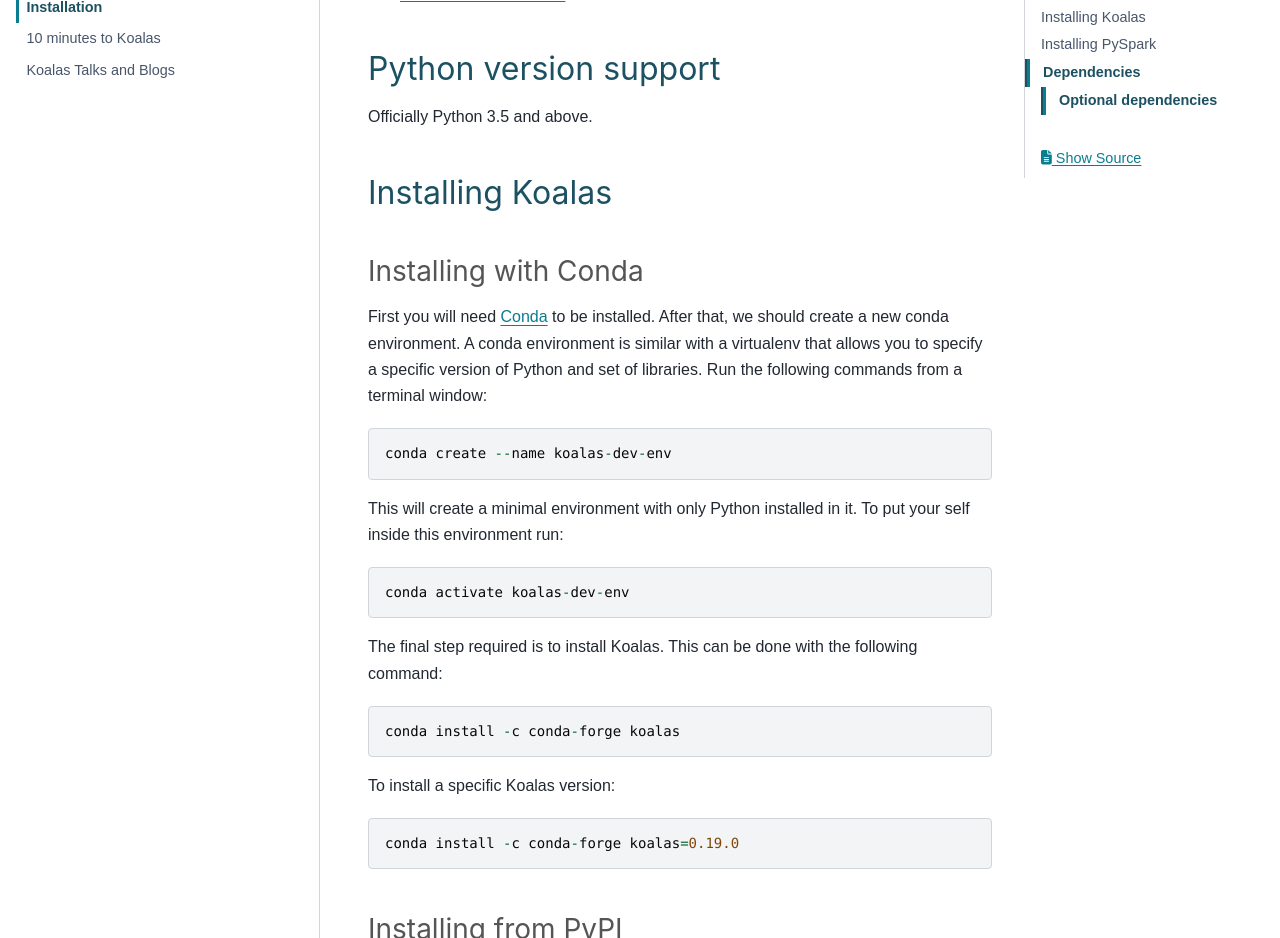
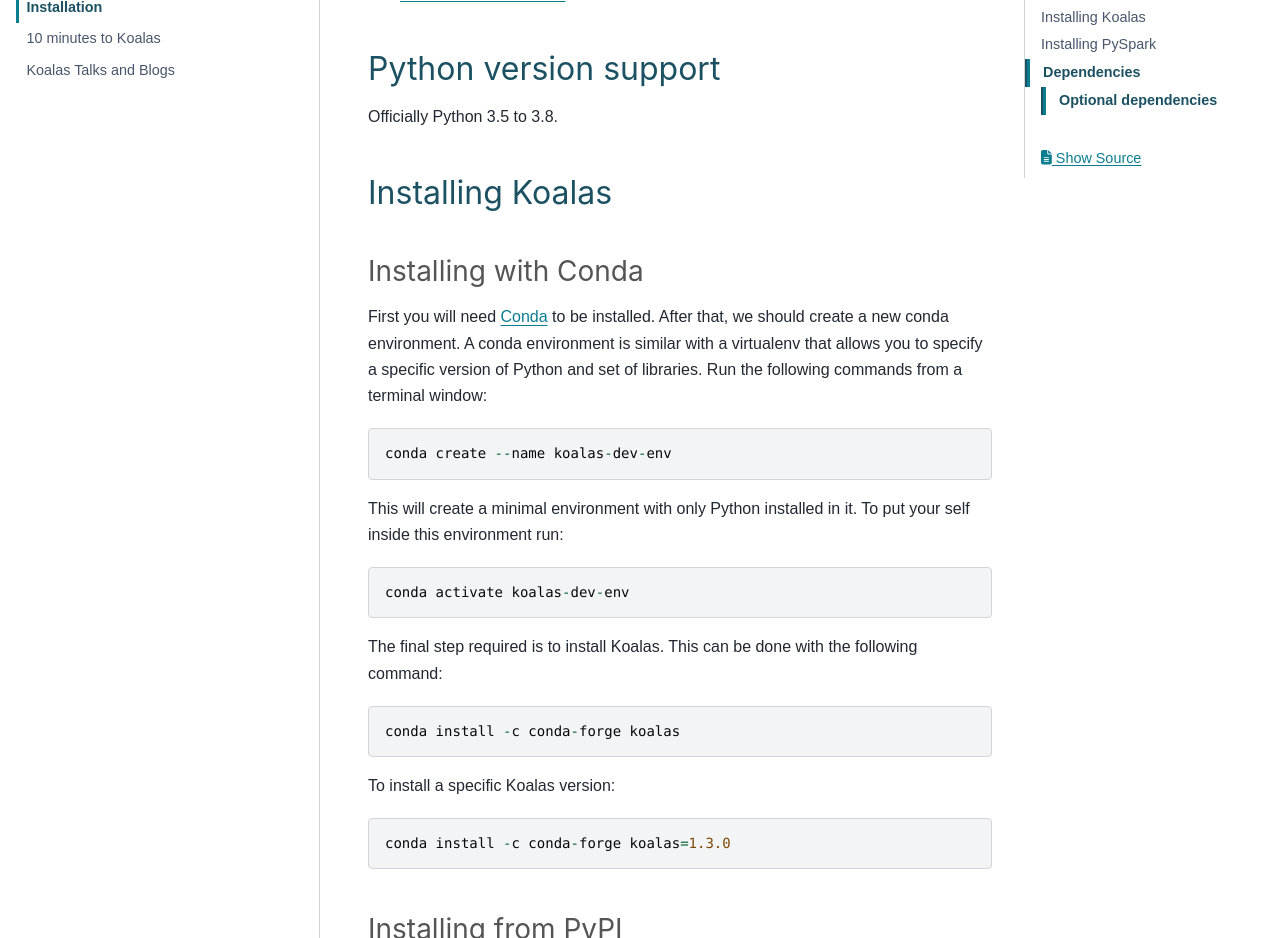
Before and after one commit to rising-star92/databricks-koalas, a Sphinx documentation site: the page built from docs/source/getting_started/install.rst, in a window 1280 px wide and 1400 px high, scrolled down 406 px. Shown: the part 152-1090 px from the top of the window. Built offline with Sphinx 7.4.7 and the PyData theme 0.15.4, drawn with Linux system fonts in a browser that asks for light colours; pages that are not in the unit, such as notebooks, are missing from menus; the version number is read from the project's files by our own code.

Commit message:
Fix supported Python version to docs (#1861)
This PR proposes:
- Fix supported Python version from `Python 3.5 and above` to `Python 3.5 to 3.8` since we doesn't support Python 3.9 yet.
- Fix Koalas version in installation guide from `0.19.0` to `1.3.0` since it's too old.

```diff
--- a/docs/source/getting_started/install.rst
+++ b/docs/source/getting_started/install.rst
@@ -21,7 +21,7 @@ To install PySpark, you can use:
 Python version support
 ----------------------
 
-Officially Python 3.5 and above.
+Officially Python 3.5 to 3.8.
 
 
 Installing Koalas
@@ -49,7 +49,7 @@ following command::
 
 To install a specific Koalas version::
 
-    conda install -c conda-forge koalas=0.19.0
+    conda install -c conda-forge koalas=1.3.0
 
 
 Installing from PyPI
```
